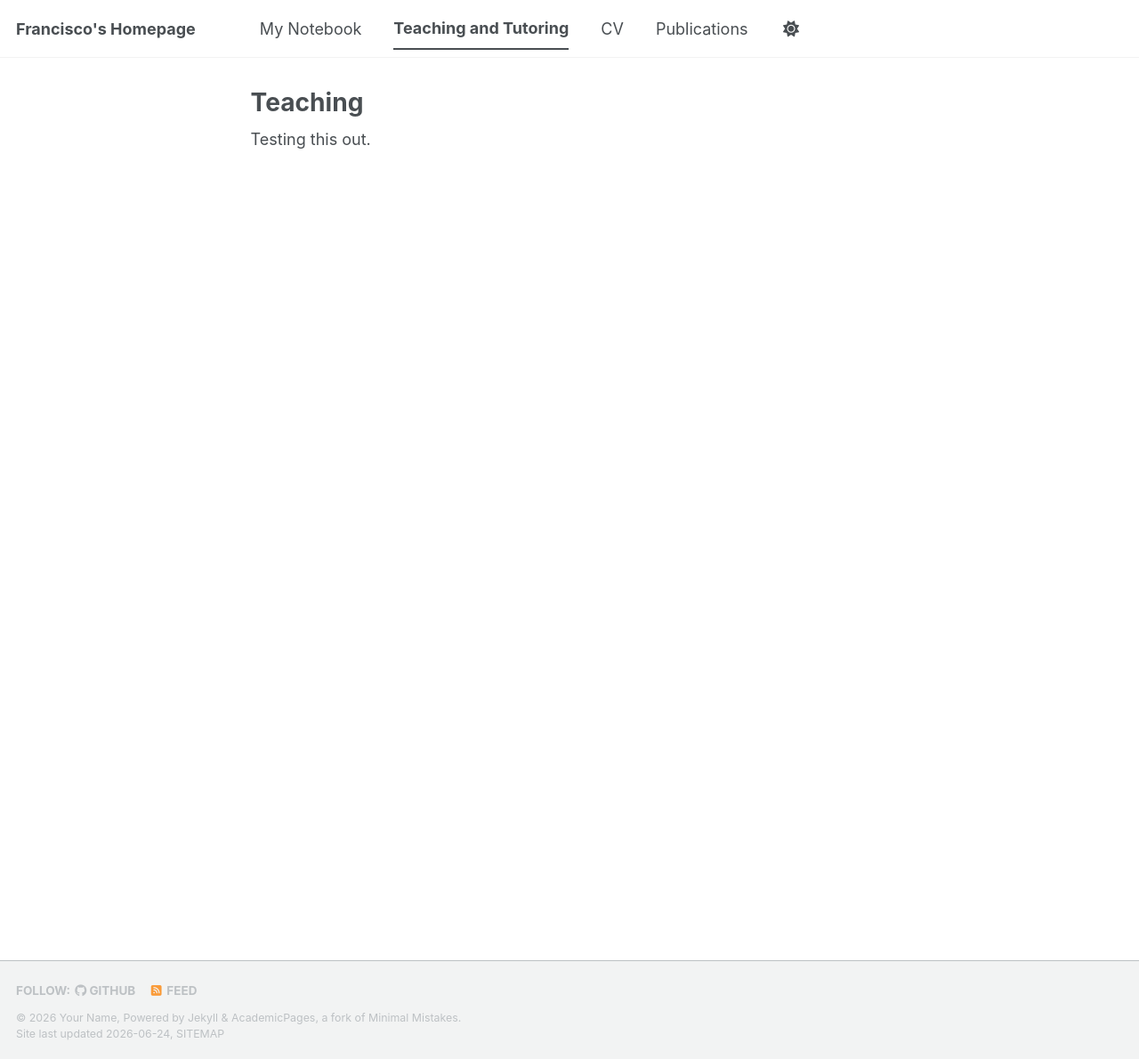
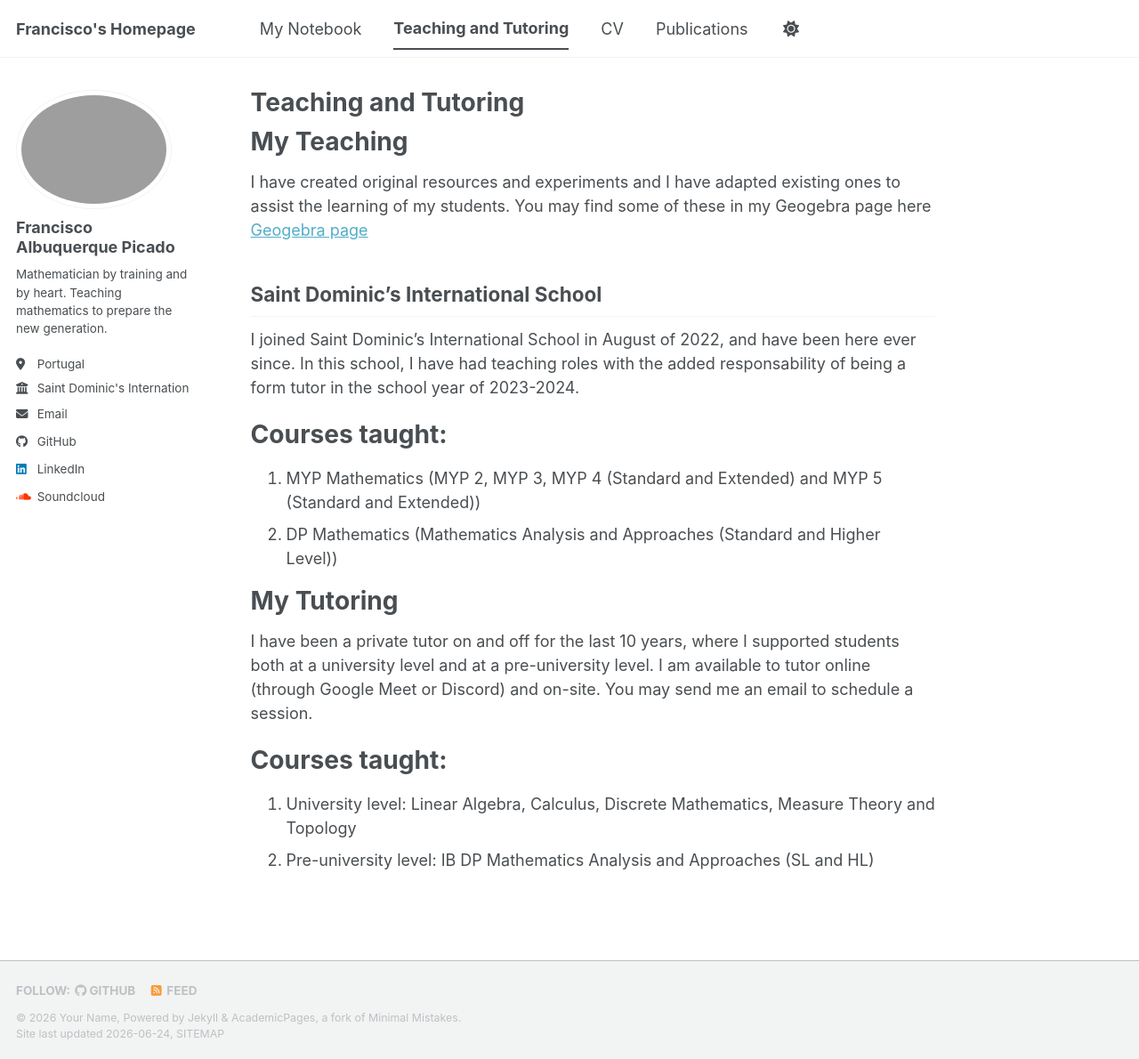
Before and after one commit to ghaleon7/ghaleon7.github.io, a Jekyll site: the page built from _pages/teaching.md, in a window 1280 px wide and 1190 px high. Shown: the whole window at 89% size. Built offline with Jekyll 4.4.1, drawn with Linux system fonts in a browser that asks for light colours; a script bundle is joined from its source files by our own code; library files that are not in the unit come from our copies.

Commit message:
Update teaching.md

```diff
--- a/_pages/teaching.md
+++ b/_pages/teaching.md
@@ -1,8 +1,28 @@
 ---
 layout: single
-title: "Teaching"
+title: "Teaching and Tutoring"
 permalink: /teaching/
-author_profile: false
+author_profile: true
 ---
 
-Testing this out.
+# My Teaching
+
+I have created original resources and experiments and I have adapted existing ones to assist the learning of my students. You may find some of these in my Geogebra page here [Geogebra page](https://www.geogebra.org/u/f_picado)
+
+## Saint Dominic's International School
+I joined Saint Dominic's International School in August of 2022, and have been here ever since. In this school, I have had teaching roles with the added responsability of being a form tutor in the school year of 2023-2024.
+
+Courses taught:
+======
+1. MYP Mathematics (MYP 2, MYP 3, MYP 4 (Standard and Extended) and MYP 5 (Standard and Extended))
+2. DP Mathematics (Mathematics Analysis and Approaches (Standard and Higher Level))
+
+# My Tutoring
+
+I have been a private tutor on and off for the last 10 years, where I supported students both at a university level and at a pre-university level.
+I am available to tutor online (through Google Meet or Discord) and on-site. You may send me an email to schedule a session.
+
+Courses taught:
+======
+1. University level: Linear Algebra, Calculus, Discrete Mathematics, Measure Theory and Topology
+2. Pre-university level: IB DP Mathematics Analysis and Approaches (SL and HL)
```
